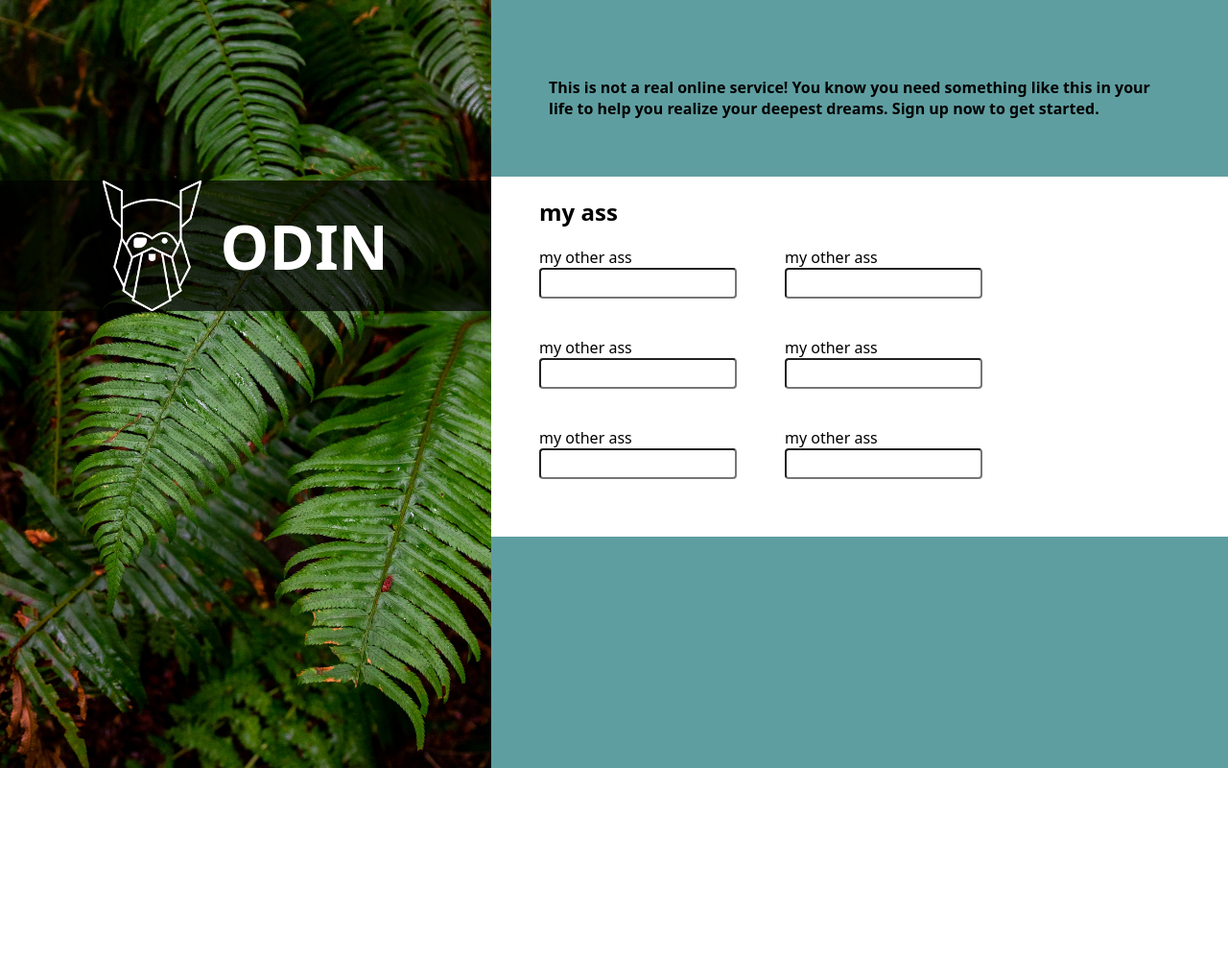
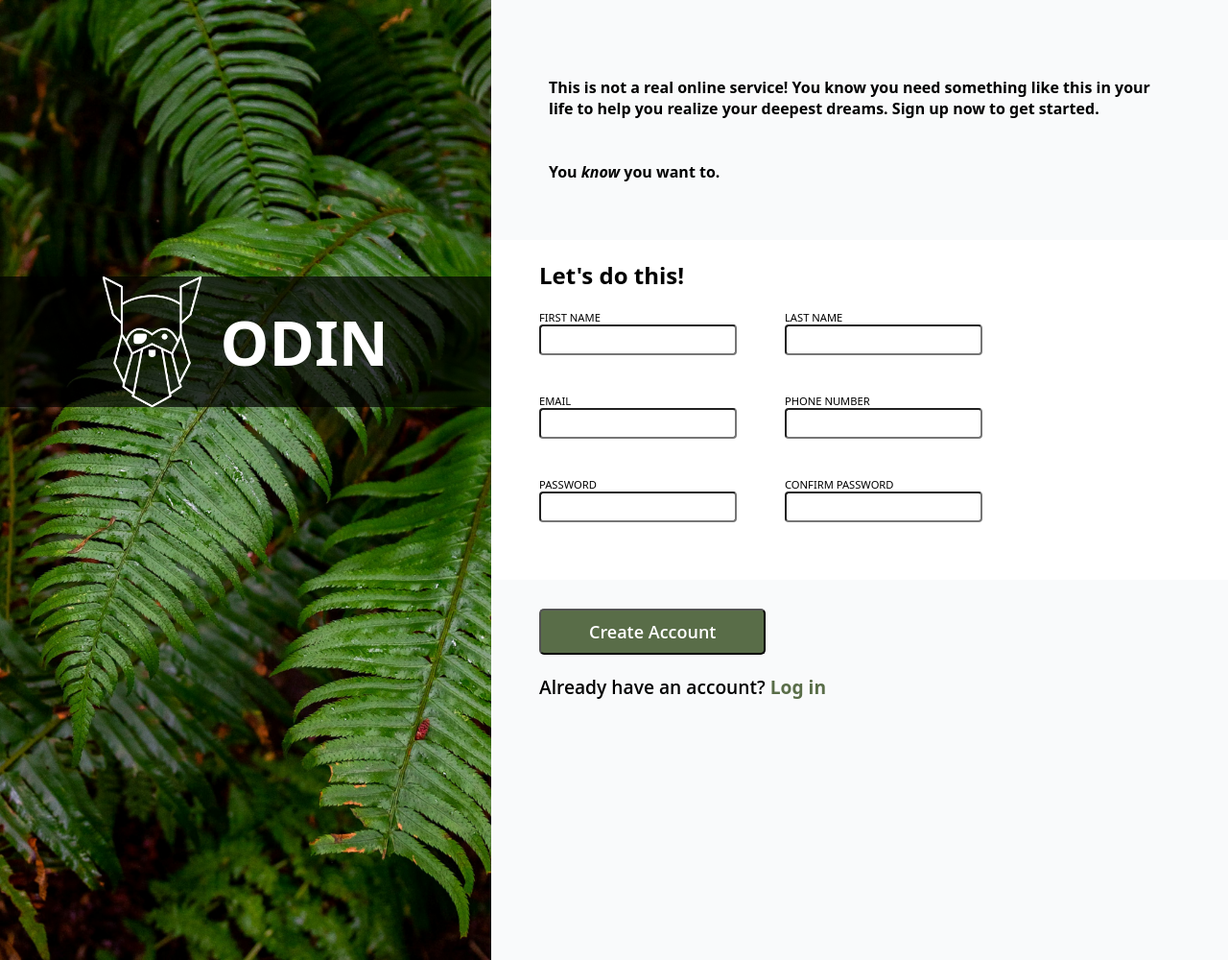
Before and after one commit to ayrescode/TOP-Sign-up-form, a plain HTML site: page index.html in a window 1280 px wide. Shown: the whole page at 96% size. Before the commit the page ends 800 px from the top, so only its background shows below. Drawn offline with Linux system fonts and the light colour scheme.

Commit message:
good enough

```diff
--- a/index.html
+++ b/index.html
@@ -18,30 +18,39 @@
         </div>
         <div class="right-side">
             <div>
-                <h1> This is not a real online service! You know you need something like this in your life to help you realize your deepest dreams. Sign up now to get started.</h1>
+                <h1> This is not a real online service! You know you need something like this in your life to help you realize your deepest dreams. Sign up now to get started.
+                    <br>
+                    <br>
+                    <br>
+                    You
+                    <i>know</i> you want to.
+                </h1>
             </div>
             <form action="">
-                <h2>my ass</h2>
+                <h2>Let's do this!</h2>
                 <div>
                     <div>
-                        <label for="">my other ass</label>
-                        <input type="text">
-                        <label for="">my other ass</label>
-                        <input type="text">
-                        <label for="">my other ass</label>
-                        <input type="text">
+                        <label for="">FIRST NAME</label>
+                        <input type="text" name="fname" id="fname" required>
+                        <label for="">EMAIL</label>
+                        <input type="email" name="email" id="email" required>
+                        <label for="">PASSWORD</label>
+                        <input type="password" name="password" id="password" required>
                     </div>
                     <div>
-                        <label for="">my other ass</label>
-                        <input type="text">
-                        <label for="">my other ass</label>
-                        <input type="text">
-                        <label for="">my other ass</label>
-                        <input type="text">
+                        <label for="">LAST NAME</label>
+                        <input type="text" name="lname" id="lname" required>
+                        <label for="">PHONE NUMBER</label>
+                        <input type="tel" name="phone" id="phone" required>
+                        <label for="">CONFIRM PASSWORD</label>
+                        <input type="password" name="password" id="password" required>
                     </div>
 
             </form>
+
         </div>
+        <button>Create Account</button>
+        <p>Already have an account? <span><a href="">Log in</a></span></p>
     </div>
 </body>
 
--- a/style.css
+++ b/style.css
@@ -12,7 +12,7 @@
   background: url(./img/background.jpg) center center / auto 100vh;
   background-size: cover;
   width: 40vw;
-  height: 100vh;
+  height: 1000px;
   display: flex;
   justify-content: center;
   align-items: center;
@@ -37,7 +37,7 @@
 
 .right-side {
   width: 60vw;
-  background-color: cadetblue;
+  background-color: #f9fafb;
 }
 .right-side > div > h1 {
   padding: 20px;
@@ -67,3 +67,34 @@ input {
 form > h2 {
   margin-bottom: 20px;
 }
+
+label {
+  font-size: 0.7rem;
+  font-weight: 500;
+}
+
+button {
+  padding: 10px 50px;
+  margin-top: 30px;
+  margin-left: 50px;
+  border-radius: 5px;
+  font-family: 'open sans';
+  background-color: #596d48;
+  color: white;
+  font-weight: 600;
+  font-size: 1.125rem;
+}
+
+p {
+  margin-left: 50px;
+  margin-top: 20px;
+  font-family: 'open sans';
+  font-size: 1.2rem;
+  font-weight: 600;
+}
+
+a {
+  text-decoration: none;
+  color: #596d48;
+  font-weight: 800;
+}
```
